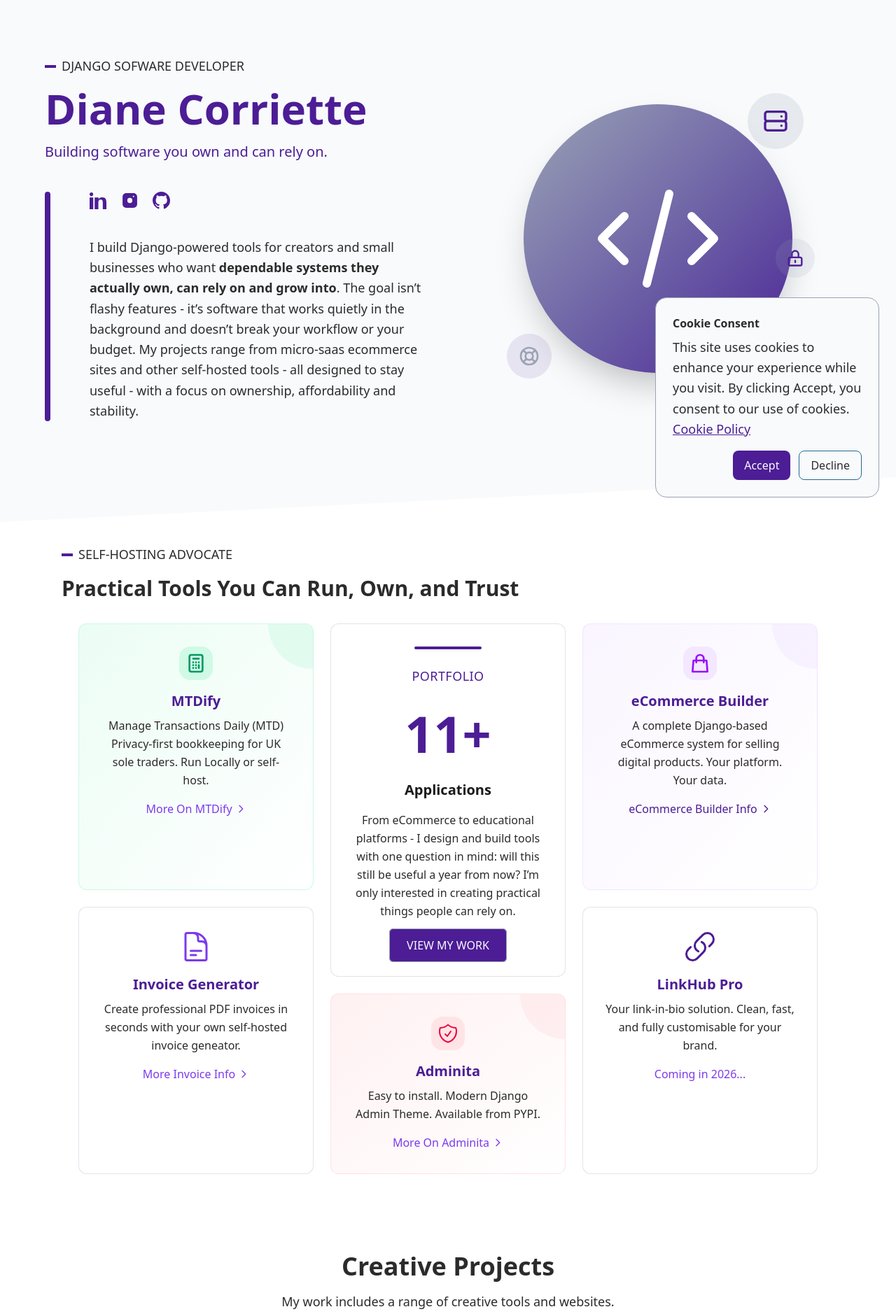
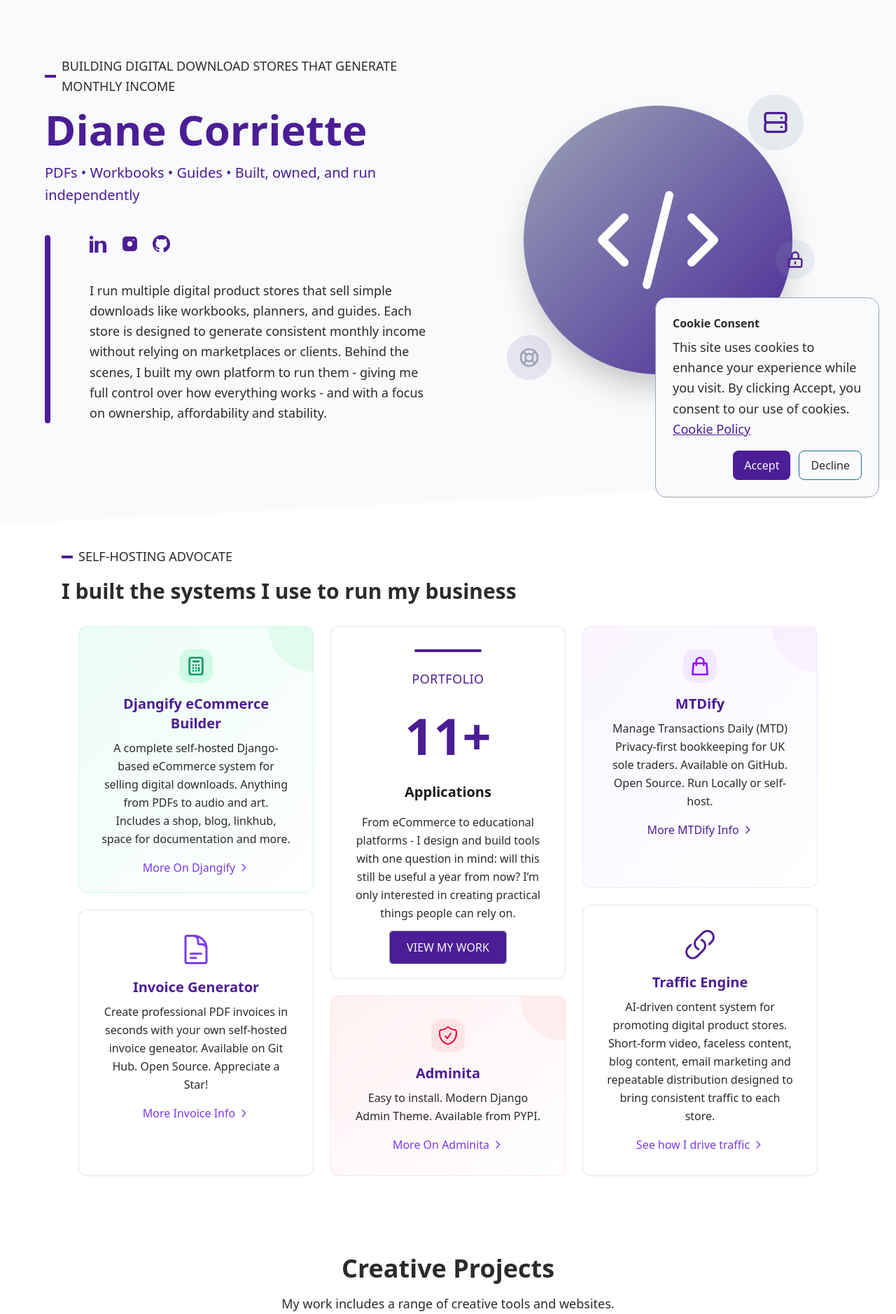
Before and after one commit to djangify/todianedev, a Django app: page / in a window 1280 px wide. Shown: the part 65-1943 px from the top of the page at 70% size. Run offline with Django 5.2, Linux system fonts and the light colour scheme; data that the repository does not hold is empty; style sheets or scripts are compiled from the project's sources; some libraries are stand-ins or nearby versions.

Commit message:
Update hero and homepage

```diff
--- a/core/templates/core/components/product_grid.html
+++ b/core/templates/core/components/product_grid.html
@@ -17,10 +17,11 @@
               </svg>
             </div>
 
-          <h3 class="text-xl font-semibold text-brand-primary mb-2">MTDify</h3>
-          <p class="text-font-main text-base mb-4">Manage Transactions Daily (MTD) Privacy-first bookkeeping for UK sole traders. Run Locally or self-host.</p>
-          <a href="/mtdify/" class="inline-flex items-center text-brand-dark hover:text-brand-secondary font-medium transition-colors">
-            More On MTDify
+          <h3 class="text-xl font-semibold text-brand-primary mb-2">Djangify eCommerce Builder</h3>
+          <p class="text-font-main text-base mb-4">A complete self-hosted Django-based
+              eCommerce system for selling digital downloads. Anything from PDFs to audio and art. Includes a shop, blog, linkhub, space for documentation and more.</p>
+          <a href="https://www.djangify.com" class="inline-flex items-center text-brand-dark hover:text-brand-secondary font-medium transition-colors">
+            More On Djangify
             <svg class="w-4 h-4 ml-1" fill="none" stroke="currentColor" viewBox="0 0 24 24">
               <path stroke-linecap="round" stroke-linejoin="round" stroke-width="2" d="M9 5l7 7-7 7"/>
             </svg>
@@ -36,7 +37,7 @@
             </svg>
           </div>
           <h3 class="text-xl font-semibold text-brand-primary mb-2">Invoice Generator</h3>
-          <p class="text-font-main text-base mb-4">Create professional PDF invoices in seconds with your own self-hosted invoice geneator. </p>
+          <p class="text-font-main text-base mb-4">Create professional PDF invoices in seconds with your own self-hosted invoice geneator. Available on Git Hub. Open Source. Appreciate a Star! </p>
           <a href="/invoice-generator/" class="inline-flex items-center text-brand-dark hover:text-brand-secondary font-medium transition-colors">
             More Invoice Info
              <svg class="w-4 h-4 ml-1" fill="none" stroke="currentColor" viewBox="0 0 24 24">
@@ -100,11 +101,10 @@
               </svg>
             </div>
 
-          <h3 class="text-xl font-semibold text-brand-primary mb-2">eCommerce Builder</h3>
-          <p class="text-font-main text-base mb-4"> A complete Django-based
-              eCommerce system for selling digital products. Your platform. Your data.</p>
-          <a href="https://www.djangify.com" target="_blank" class="inline-flex items-center text-brand-primary hover:text-brand-dark font-medium transition-colors">
-            eCommerce Builder Info
+          <h3 class="text-xl font-semibold text-brand-primary mb-2">MTDify</h3>
+          <p class="text-font-main text-base mb-4"> Manage Transactions Daily (MTD) Privacy-first bookkeeping for UK sole traders. Available on GitHub. Open Source. Run Locally or self-host.</p>
+          <a href="/mtdify/" target="_blank" class="inline-flex items-center text-brand-primary hover:text-brand-dark font-medium transition-colors">
+            More MTDify Info
             <svg class="w-4 h-4 ml-1" fill="none" stroke="currentColor" viewBox="0 0 24 24">
               <path stroke-linecap="round" stroke-linejoin="round" stroke-width="2" d="M9 5l7 7-7 7"/>
             </svg>
@@ -119,14 +119,14 @@
               <path stroke-linecap="round" stroke-linejoin="round" d="M13.19 8.688a4.5 4.5 0 0 1 1.242 7.244l-4.5 4.5a4.5 4.5 0 0 1-6.364-6.364l1.757-1.757m13.35-.622 1.757-1.757a4.5 4.5 0 0 0-6.364-6.364l-4.5 4.5a4.5 4.5 0 0 0 1.242 7.244" />
             </svg>
           </div>
-          <h3 class="text-xl font-semibold text-brand-primary mb-2">LinkHub Pro</h3>
-          <p class="text-font-main text-base mb-4">Your link-in-bio solution. Clean, fast, and fully customisable for your brand.</p>
+          <h3 class="text-xl font-semibold text-brand-primary mb-2">Traffic Engine</h3>
+          <p class="text-font-main text-base mb-4">AI-driven content system for promoting digital product stores. Short-form video, faceless content, blog content, email marketing and repeatable distribution designed to bring consistent traffic to each store.</p>
 
-          <a href="#" class="inline-flex items-center text-brand-dark hover:text-brand-secondary font-medium transition-colors">
-            Coming in 2026...
-            {% comment %} <svg class="w-4 h-4 ml-1" fill="none" stroke="currentColor" viewBox="0 0 24 24">
+          <a href="https://todiane.com/blog/how-i-build-traffic-to-my-digital-product-stores/" class="inline-flex items-center text-brand-dark hover:text-brand-secondary font-medium transition-colors">
+            See how I drive traffic
+             <svg class="w-4 h-4 ml-1" fill="none" stroke="currentColor" viewBox="0 0 24 24">
               <path stroke-linecap="round" stroke-linejoin="round" stroke-width="2" d="M9 5l7 7-7 7"/>
-            </svg> {% endcomment %}
+            </svg>
           </a>
         </div>
 
--- a/core/templates/core/hero.html
+++ b/core/templates/core/hero.html
@@ -10,13 +10,13 @@
       <!-- Headings -->
       <header class="space-y-3 lg:space-y-4">
         <p class="text-sm pl-6 uppercase relative before:content-[''] before:h-1 before:w-4 before:bg-[color:var(--color-brand-primary)] before:absolute before:top-1/2 before:-translate-y-1/2 before:left-0 lg:text-lg">
-          Django Sofware Developer
+        Building digital download stores that generate monthly income
         </p>
         <h1 id="hero-title" class="text-5xl font-semibold lg:text-6xl text-[color:var(--color-brand-primary)]">
           Diane Corriette
         </h1>
         <p class="text-base lg:text-xl font-medium text-[color:var(--color-brand-primary)]">
-          Building software you own and can rely on.
+        PDFs • Workbooks • Guides • Built, owned, and run independently
         </p>
       </header>
 
@@ -50,9 +50,9 @@
           </li>
         </ul>
         <p class="lg:text-lg text-[color:var(--color-font-main)] leading-relaxed">
-          I build Django-powered tools for creators and small businesses who want <strong>dependable systems they actually own, can rely on and grow into</strong>. The goal isn’t flashy features - it’s software that works quietly in the background and doesn’t break your workflow or your budget.
+          I run multiple digital product stores that sell simple downloads like workbooks, planners, and guides. Each store is designed to generate consistent monthly income without relying on marketplaces or clients.
 
-          My projects range from micro-saas ecommerce sites and other self-hosted tools - all designed to stay useful - with a </strong>focus on ownership, affordability and stability.</strong>
+          Behind the scenes, I built my own platform to run them - giving me full control over how everything works - and with a </strong>focus on ownership, affordability and stability.</strong>
         </p>
 
 
--- a/core/templates/core/home.html
+++ b/core/templates/core/home.html
@@ -21,7 +21,8 @@
       </p>
 
       <h2 class="text-2xl font-semibold lg:text-3xl text-[color:var(--color-font-main)]">
-        Practical Tools You Can Run, Own, and Trust
+        I built the systems I use to run my business
+        {% comment %} Practical Tools You Can Run, Own, and Trust {% endcomment %}
       </h2>
       {% include "core/components/product_grid.html" %}
 
```
